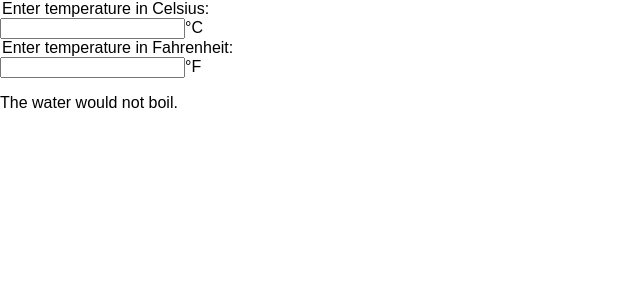
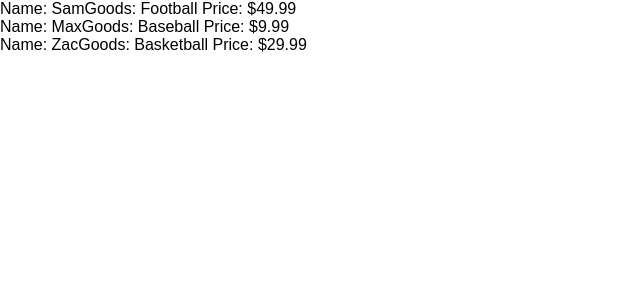
Before and after one commit to JiajunChou/React, a React (Create React App) app in the folder react-week1/: page / in a window 1280 px wide. Shown: the top 300 px of the page, without its empty margins (0-640 px from the left). Built offline with nearby package versions, Linux system fonts and the light colour scheme.

Commit message:
Use map to list a object

```diff
--- a/react-week1/public/index.html
+++ b/react-week1/public/index.html
@@ -37,6 +37,7 @@
     <div id="Toggle"></div>
     <div id="Loggin"></div>
     <div id="LiftingStateUp"></div>
+    <div id="Array"></div>
     <!--
       This HTML file is a template.
       If you open it directly in the browser, you will see an empty page.
--- a/react-week1/src/index.js
+++ b/react-week1/src/index.js
@@ -4,10 +4,38 @@ import './index.css';
 // import App from './App';
 // import './LogginForm.css';
 // import LoggingForm from './LogginForm';
-import Calculator  from './LiftingStateUp';
+// import Calculator  from './LiftingStateUp';
 import registerServiceWorker from './registerServiceWorker';
 
 registerServiceWorker();
 // ReactDOM.render(<App />, document.getElementById('root'));
 // ReactDOM.render(<LoggingForm />, document.getElementById('Loggin') );
-ReactDOM.render(<Calculator  />, document.getElementById('LiftingStateUp'));
+// ReactDOM.render(<Calculator  />, document.getElementById('LiftingStateUp'));
+
+// import ListUser from './component/UserInfo';
+
+function ListUser(props){
+    const content = props.BuyList.map((BuyInfo) =>
+    <div key={BuyInfo.id}>
+      <label>
+          Name: {BuyInfo.id}
+          Goods: {BuyInfo.goods} Price: {BuyInfo.price}
+      </label>
+    </div>
+    );
+    return (
+        <div>
+            {content}
+        </div>
+    )
+}
+
+const BuyInfo = [
+    {id: "Sam", price: "$49.99", goods: "Football"},
+    {id: "Max", price: "$9.99", goods: "Baseball"},
+    {id: "Zac", price: "$29.99", goods: "Basketball"},
+  ];
+ReactDOM.render(
+    <ListUser BuyList={BuyInfo} />,
+    document.getElementById('Array')
+);
```
